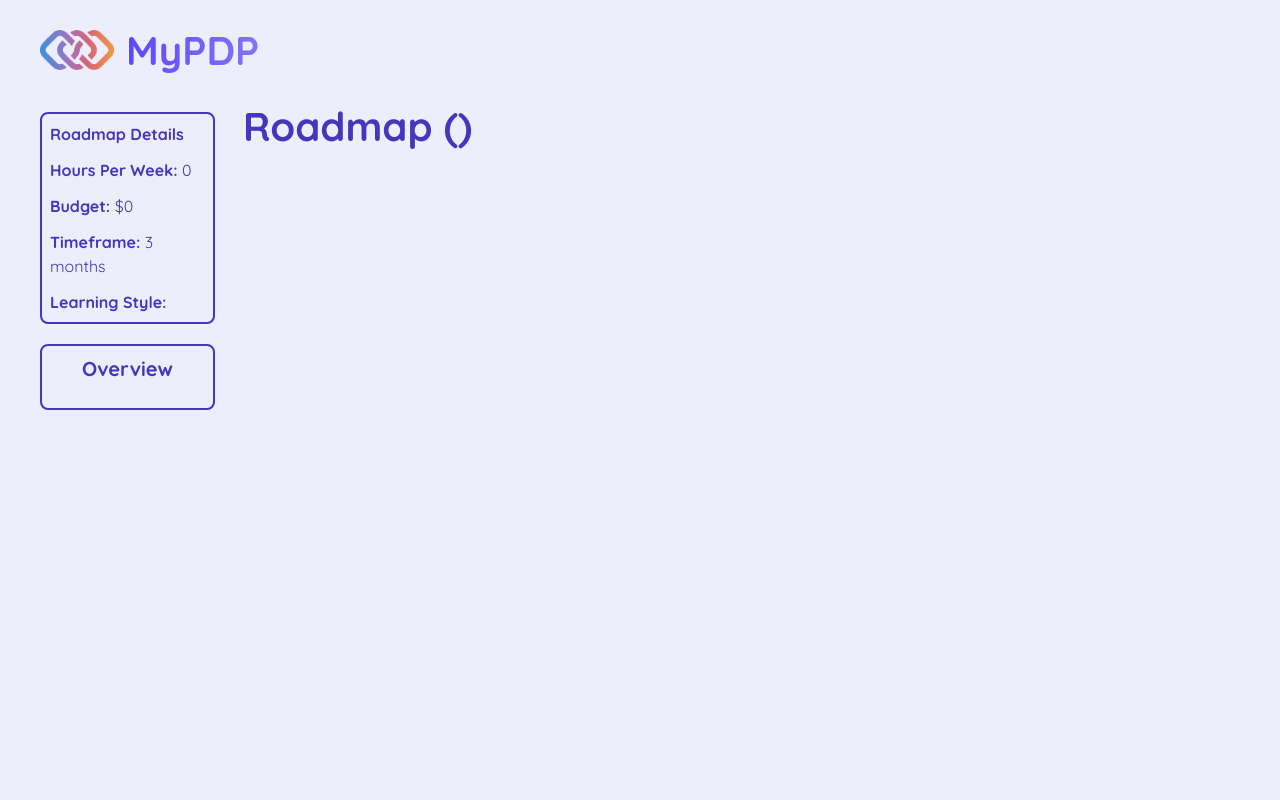
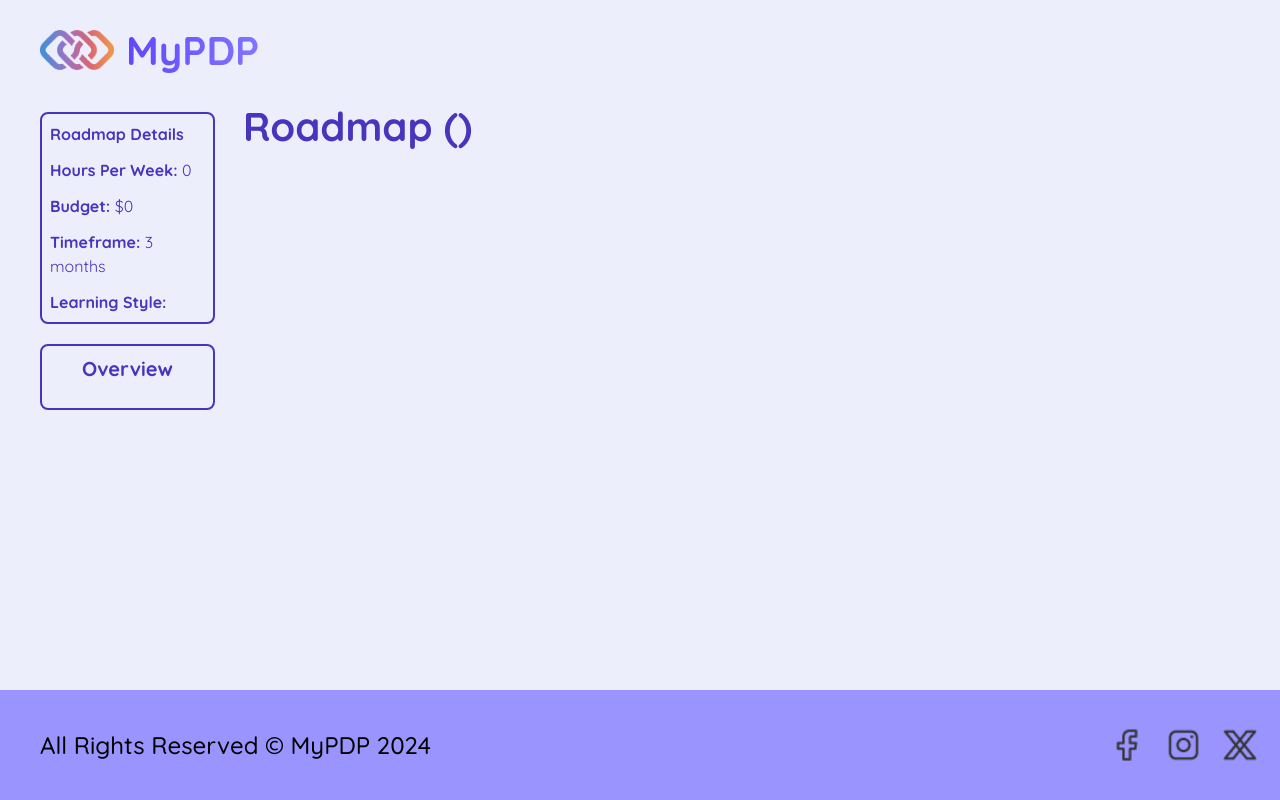
Before and after one commit to britzky/career-coach, a React (Vite) app in the folder frontend/career-coach/: page /roadmap in a window 1280 px wide. Shown: the top 800 px of the page. Built offline with nearby package versions, Linux system fonts and the light colour scheme.

Commit message:
Added footer to the roadmap, adjusted the margins and bolded the course name

```diff
--- a/frontend/career-coach/src/components/CourseAccordion/CourseAccordionItems.tsx
+++ b/frontend/career-coach/src/components/CourseAccordion/CourseAccordionItems.tsx
@@ -39,7 +39,7 @@ export const CourseAccordionItems: React.FC<AccordionItemProps> = ({ month, titl
             </div>
             {open && (
             <div className="bg-buttonWhite border-2 border-purpleText rounded-md p-3 text-purpleText">
-                <p className="">Course Name: {courseInfo.coursename}</p>
+                <p className="font-bold">Course Name: {courseInfo.coursename}</p>
                 <p>Duration: {courseInfo.duration}</p>
                 <p>
                     <a
--- a/frontend/career-coach/src/components/Footer/Footer.tsx
+++ b/frontend/career-coach/src/components/Footer/Footer.tsx
@@ -5,7 +5,7 @@ import x from '../../assets/images/x.png'
 export const Footer = () => {
   return (
     <footer className="flex items-center bg-footer h-[110px] w-full mt-auto">
-        <div className="flex justify-between w-full max-w-screen-xl mx-auto font-medium text-sm">
+        <div className="flex justify-between w-full mx-10 font-medium text-sm">
             <div>
                 <p>All Rights Reserved © MyPDP 2024</p>
             </div>
--- a/frontend/career-coach/src/pages/Roadmap/Roadmap.tsx
+++ b/frontend/career-coach/src/pages/Roadmap/Roadmap.tsx
@@ -1,21 +1,28 @@
-import { CourseAccordion } from "../../components";
+import { CourseAccordion, Footer } from "../../components";
 import { RoadmapDetails } from "./RoadmapDetails";
 import { Overview } from "./Overview";
 import { Summary } from "./Summary";
 
 export const Roadmap = () => {
   return (
-    <div className="flex flex-col md:flex-row">
+    <div className="flex flex-col min-h-screen">
+      <div className="flex-grow">
+        <div className="flex flex-col md:flex-row mx-10">
           <div className="flex flex-col md:flex-row mt-28">
             <div className="flex flex-col gap-5 md:flex-1">
               <RoadmapDetails />
               <Overview />
             </div>
-        <div className="flex flex-col  items-center flex-1 ml-7 mb-28">
+            <div className="flex flex-col items-center flex-1 ml-7 mb-28">
               <Summary />
               <CourseAccordion />
             </div>
           </div>
         </div>
+      </div>
+      <div className="w-full">
+        <Footer />
+      </div>
+    </div>
   );
 };
--- a/frontend/career-coach/src/routes/AllRoutes/AllRoutes.tsx
+++ b/frontend/career-coach/src/routes/AllRoutes/AllRoutes.tsx
@@ -9,10 +9,10 @@ import {
 
 export const AllRoutes = () => {
   const location = useLocation();
-  const isLandingPage = location.pathname === "/";
+  const noMargin = location.pathname === "/" || location.pathname === "/roadmap";
 
   return (
-    <div className={isLandingPage ? "" : "mx-10"}>
+    <div className={noMargin ? "" : "mx-10"}>
         <Routes>
             <Route path="/" element={<LandingPage />} />
             <Route path="budget" element={<Budget />} />
```
Lines whose indentation alone changed are shown as unchanged.
